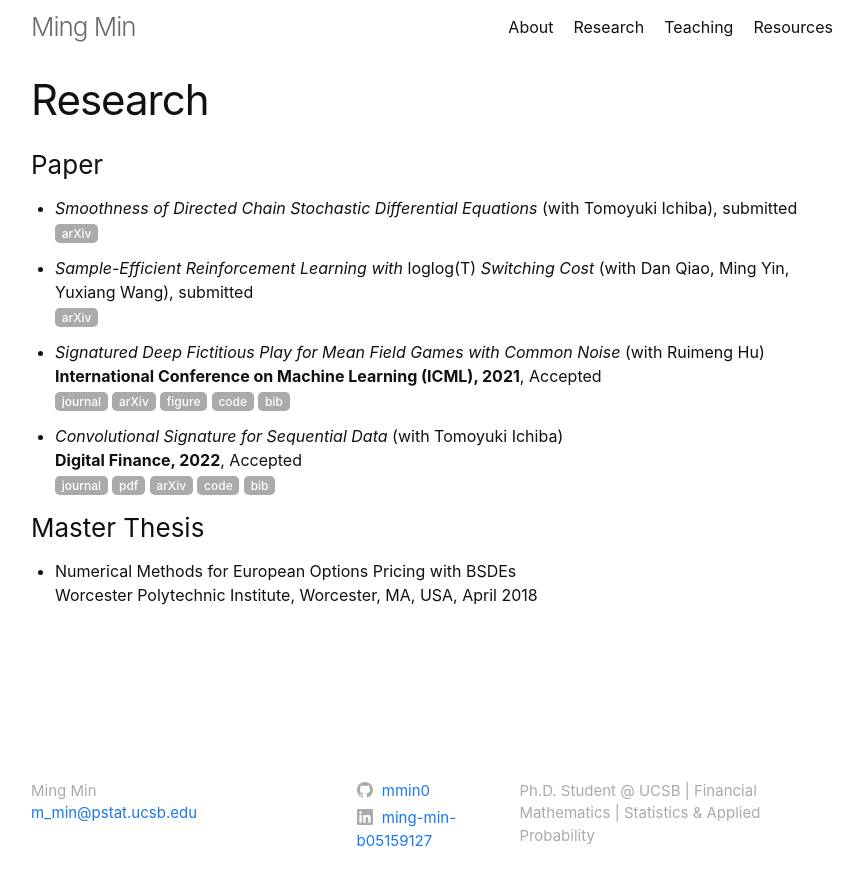
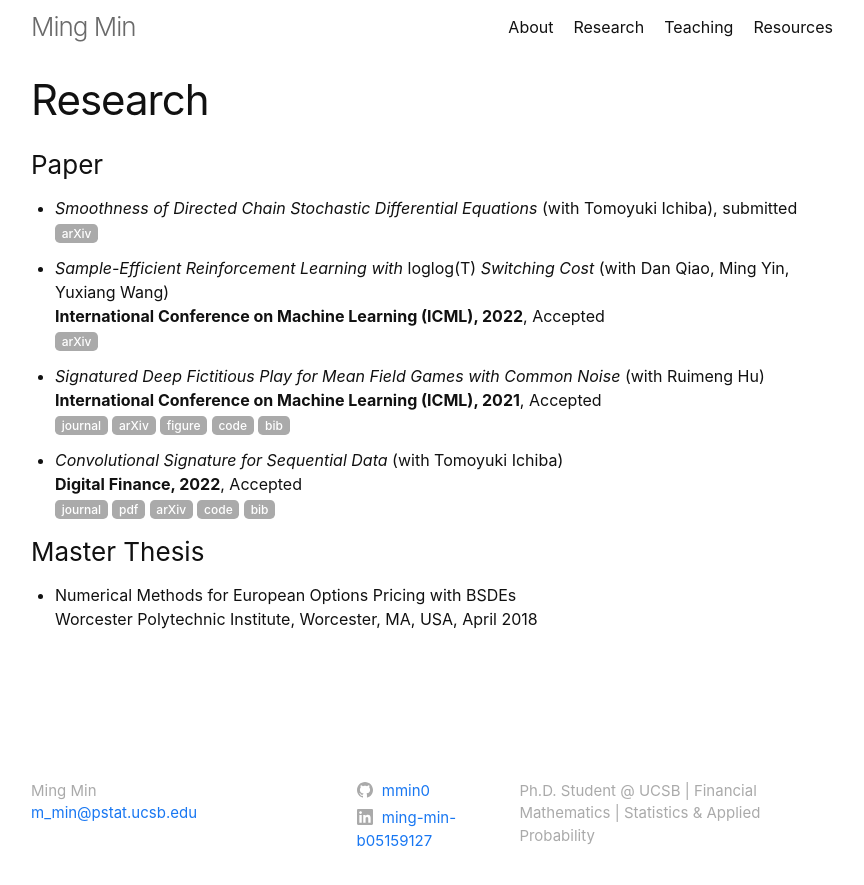
Before and after one commit to mmin0/mmin0.github.io, a Jekyll site: the page built from publications/index.md, in a window 1280 px wide. Shown: the top 885 px of the page, without its empty margins (208-1072 px from the left). Built offline with Jekyll 4.4.1, drawn with Linux system fonts in a browser that asks for light colours.

Commit message:
Update index.md

```diff
--- a/publications/index.md
+++ b/publications/index.md
@@ -6,7 +6,8 @@ title: Research
 * *Smoothness of Directed Chain Stochastic Differential Equations* (with Tomoyuki Ichiba), submitted
   [<span class="label label-grey">arXiv</span>](https://arxiv.org/abs/2202.09354)
 
-* *Sample-Efficient Reinforcement Learning with* loglog(T) *Switching Cost* (with Dan Qiao, Ming Yin, Yuxiang Wang), submitted
+* *Sample-Efficient Reinforcement Learning with* loglog(T) *Switching Cost* (with Dan Qiao, Ming Yin, Yuxiang Wang)\
+  **International Conference on Machine Learning (ICML), 2022**, Accepted
   [<span class="label label-grey">arXiv</span>](https://arxiv.org/abs/2202.06385)
 
 
```
